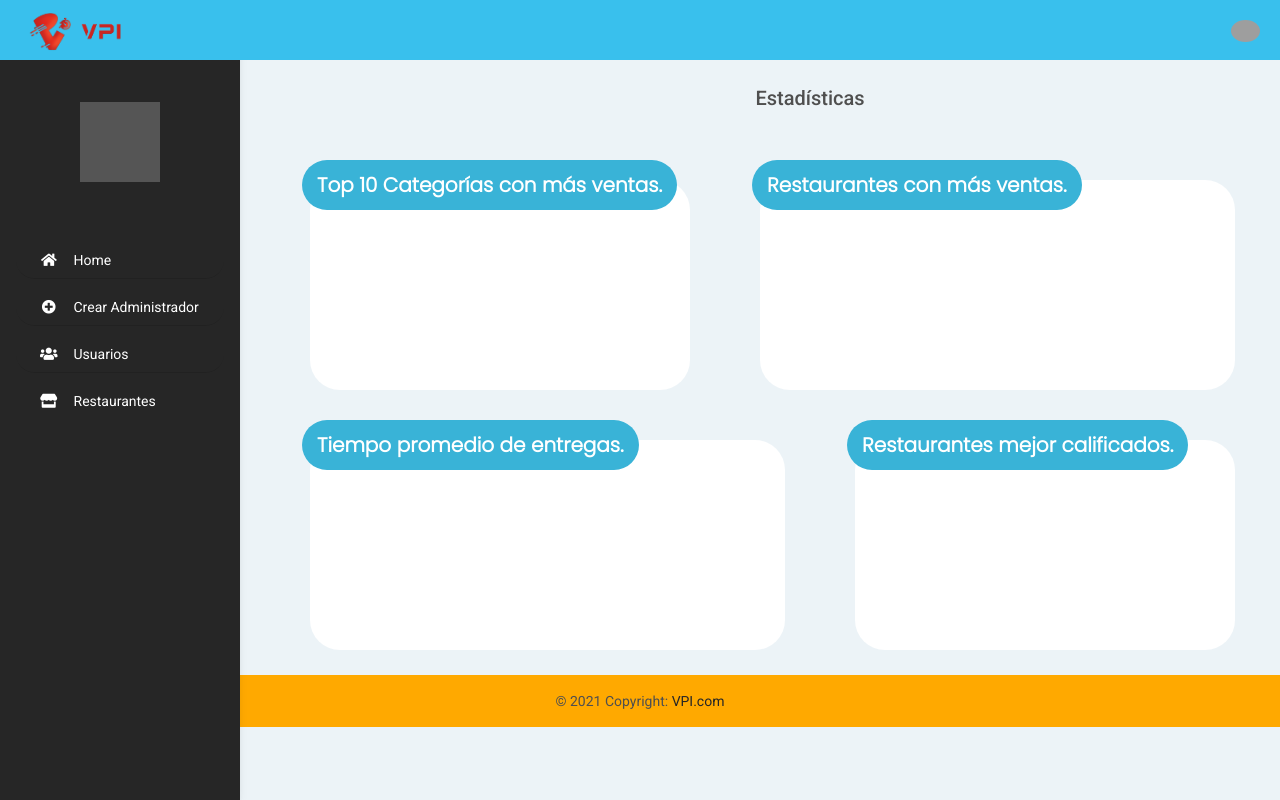
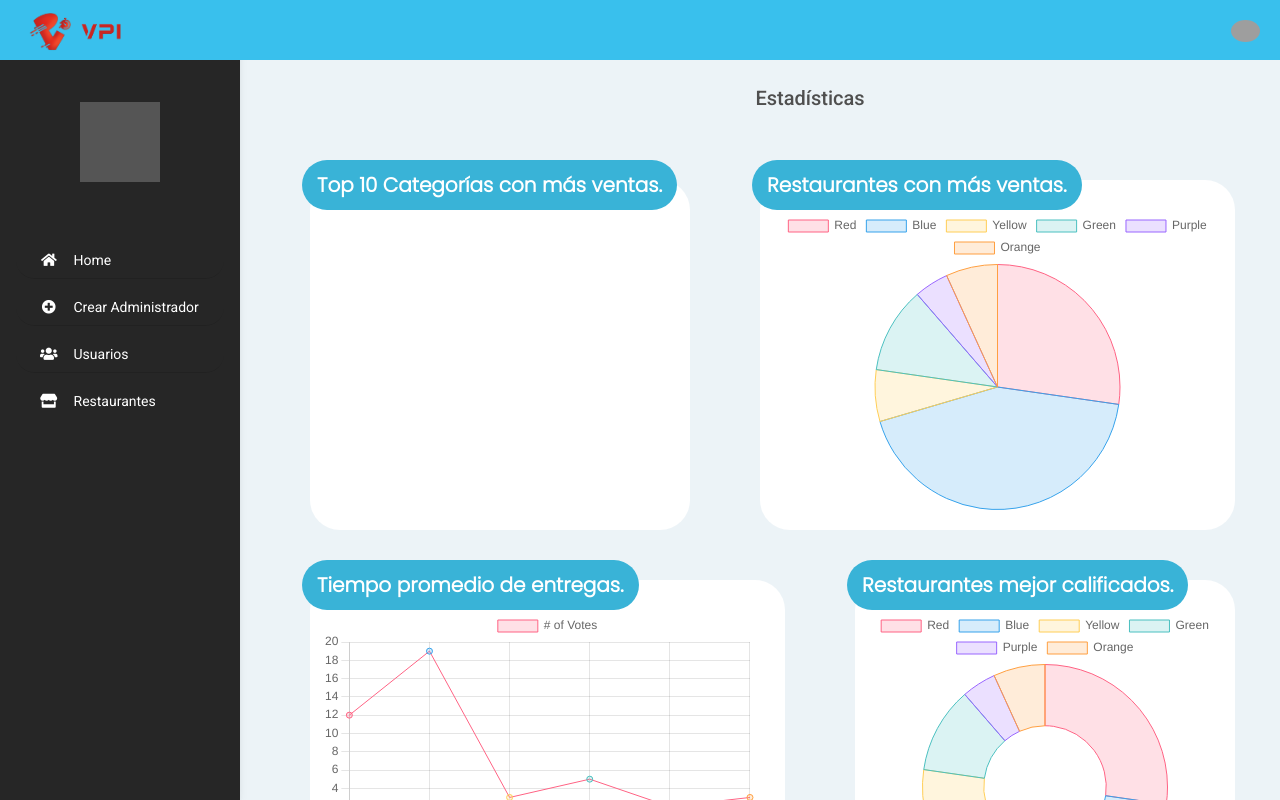
Before and after one commit to elgave/VPI-admin, an Angular app: page /home in a window 1280 px wide. Shown: the top 800 px of the page. Built offline with nearby package versions, Linux system fonts and the light colour scheme; no server answers; grey boxes are pictures that could not be loaded.

Commit message:
Agregando gráficas xd2

```diff
--- a/src/app/app.component.html
+++ b/src/app/app.component.html
@@ -1,2 +1,5 @@
+<app-nav-menu></app-nav-menu>
+
 <router-outlet>
 </router-outlet>
+<app-footer></app-footer>
--- a/src/app/home/home.component.css
+++ b/src/app/home/home.component.css
@@ -51,7 +51,7 @@ table, .contitulo {
 }
 
 .col-md-4, .col-md-5{
-    min-height: 210px;
+    height: 350px;
     margin-left: 70px;
     border-radius: 30px;
 }
@@ -63,4 +63,7 @@ table, .contitulo {
 canvas{
     margin-top: 30px;
     margin-bottom: 10px;
+    height: 100%;
+    width: 100%;
+    max-height: 300px;
 }
--- a/src/app/home/home.component.html
+++ b/src/app/home/home.component.html
@@ -1,37 +1,37 @@
-<app-nav-menu></app-nav-menu>
-
+<!-- <app-nav-menu></app-nav-menu>
+ -->
 <div  class="container">
     <div class="row text-center">
         <h2>Estadísticas</h2>
     </div>
     <div class="row">
-        <div class="redondo contitulo col-md-4 bg-white">
+        <div class="redondo contitulo col-md-4 bg-white chart-container">
             <div class="title div-s">
                 <span>Top 10 Categorías con más ventas.</span>
             </div>
             <canvas id="myCanvasId" width="auto" >{{ myChart }}</canvas>
         </div>
-        <div class="redondo contitulo col-md-5 bg-white">
+        <div class="redondo contitulo col-md-5 bg-white chart-container">
             <div class="title div-s">
                 <span>Restaurantes con más ventas.</span>
             </div>
-            <canvas id="myChart2" ></canvas>
+            <canvas id="myCanvasId2">{{ myChart2 }}</canvas>
         </div>
     </div>
     <div class="row">
-        <div class="redondo contitulo col-md-5 bg-white">
+        <div class="redondo contitulo col-md-5 bg-white chart-container">
             <div class="title div-s">
                 <span>Tiempo promedio de entregas.</span>
             </div>
-            <canvas id="myChart3" ></canvas>
+            <canvas id="myCanvasId3">{{ myChart3 }}</canvas>
         </div>
-        <div class="redondo contitulo col-md-4 bg-white">
+        <div class="redondo contitulo col-md-4 bg-white chart-container">
             <div class="title div-s">
                 <span>Restaurantes mejor calificados.</span>
             </div>
-            <canvas id="myChart4" ></canvas>
+            <canvas id="myCanvasId4">{{ myChart4 }}</canvas>
         </div>
     </div>
 </div>
 
-<app-footer></app-footer>
+<!-- <app-footer></app-footer> -->
--- a/src/app/home/home.component.ts
+++ b/src/app/home/home.component.ts
@@ -67,6 +67,9 @@ Chart.register(
 })
 export class HomeComponent implements OnInit {
   myChart: any;
+  myChart2: any;
+  myChart3: any;
+  myChart4: any;
   ready: boolean = false;
   restaurantesMasVentas: RestauranteMasVentas[] = [];
   constructor(private adminService : AdminService) { }
@@ -113,11 +116,8 @@ export class HomeComponent implements OnInit {
               }]
           },
           options: {
-              scales: {
-                  /* y: {
-                      beginAtZero: true
-                  } */
-              }
+            responsive: true,
+            maintainAspectRatio: true
           }
       });
       },
@@ -126,8 +126,102 @@ export class HomeComponent implements OnInit {
       }
     );
 
+    this.myChart2 = new Chart('myCanvasId2', {
+      type: 'pie',
+      data: {
+          labels: ['Red', 'Blue', 'Yellow', 'Green', 'Purple', 'Orange'],
+          datasets: [{
+              label: '# of Votes',
+              data: [12, 19, 3, 5, 2, 3],
+              backgroundColor: [
+                  'rgba(255, 99, 132, 0.2)',
+                  'rgba(54, 162, 235, 0.2)',
+                  'rgba(255, 206, 86, 0.2)',
+                  'rgba(75, 192, 192, 0.2)',
+                  'rgba(153, 102, 255, 0.2)',
+                  'rgba(255, 159, 64, 0.2)'
+              ],
+              borderColor: [
+                  'rgba(255, 99, 132, 1)',
+                  'rgba(54, 162, 235, 1)',
+                  'rgba(255, 206, 86, 1)',
+                  'rgba(75, 192, 192, 1)',
+                  'rgba(153, 102, 255, 1)',
+                  'rgba(255, 159, 64, 1)'
+              ],
+              borderWidth: 1
+          }]
+      },
+      options: {
+        responsive: true,
+        maintainAspectRatio: true
+      }
+  });
+
+  this.myChart3 = new Chart('myCanvasId3', {
+    type: 'line',
+    data: {
+        labels: ['Red', 'Blue', 'Yellow', 'Green', 'Purple', 'Orange'],
+        datasets: [{
+            label: '# of Votes',
+            data: [12, 19, 3, 5, 2, 3],
+            backgroundColor: [
+                'rgba(255, 99, 132, 0.2)',
+                'rgba(54, 162, 235, 0.2)',
+                'rgba(255, 206, 86, 0.2)',
+                'rgba(75, 192, 192, 0.2)',
+                'rgba(153, 102, 255, 0.2)',
+                'rgba(255, 159, 64, 0.2)'
+            ],
+            borderColor: [
+                'rgba(255, 99, 132, 1)',
+                'rgba(54, 162, 235, 1)',
+                'rgba(255, 206, 86, 1)',
+                'rgba(75, 192, 192, 1)',
+                'rgba(153, 102, 255, 1)',
+                'rgba(255, 159, 64, 1)'
+            ],
+            borderWidth: 1
+        }]
+    },
+    options: {
+      responsive: true,
+      maintainAspectRatio: true
+    }
+});
+
+
+this.myChart4 = new Chart('myCanvasId4', {
+  type: 'doughnut',
+  data: {
+      labels: ['Red', 'Blue', 'Yellow', 'Green', 'Purple', 'Orange'],
+      datasets: [{
+          label: '# of Votes',
+          data: [12, 19, 3, 5, 2, 3],
+          backgroundColor: [
+              'rgba(255, 99, 132, 0.2)',
+              'rgba(54, 162, 235, 0.2)',
+              'rgba(255, 206, 86, 0.2)',
+              'rgba(75, 192, 192, 0.2)',
+              'rgba(153, 102, 255, 0.2)',
+              'rgba(255, 159, 64, 0.2)'
+          ],
+          borderColor: [
+              'rgba(255, 99, 132, 1)',
+              'rgba(54, 162, 235, 1)',
+              'rgba(255, 206, 86, 1)',
+              'rgba(75, 192, 192, 1)',
+              'rgba(153, 102, 255, 1)',
+              'rgba(255, 159, 64, 1)'
+          ],
+          borderWidth: 1
+      }]
+  },
+  options: {
+    responsive: true,
+    maintainAspectRatio: true,
+  }
+});
 
   }
-
-
 }
--- a/src/styles.css
+++ b/src/styles.css
@@ -2,6 +2,7 @@
 
 html, body { height: 100%; }
 body { margin: 0; font-family: Roboto, "Helvetica Neue", sans-serif;
-    overflow: hidden;
+    overflow-y: auto;
+    overflow-x: hidden;
 background-color: #ECF3F7;
 }
```
